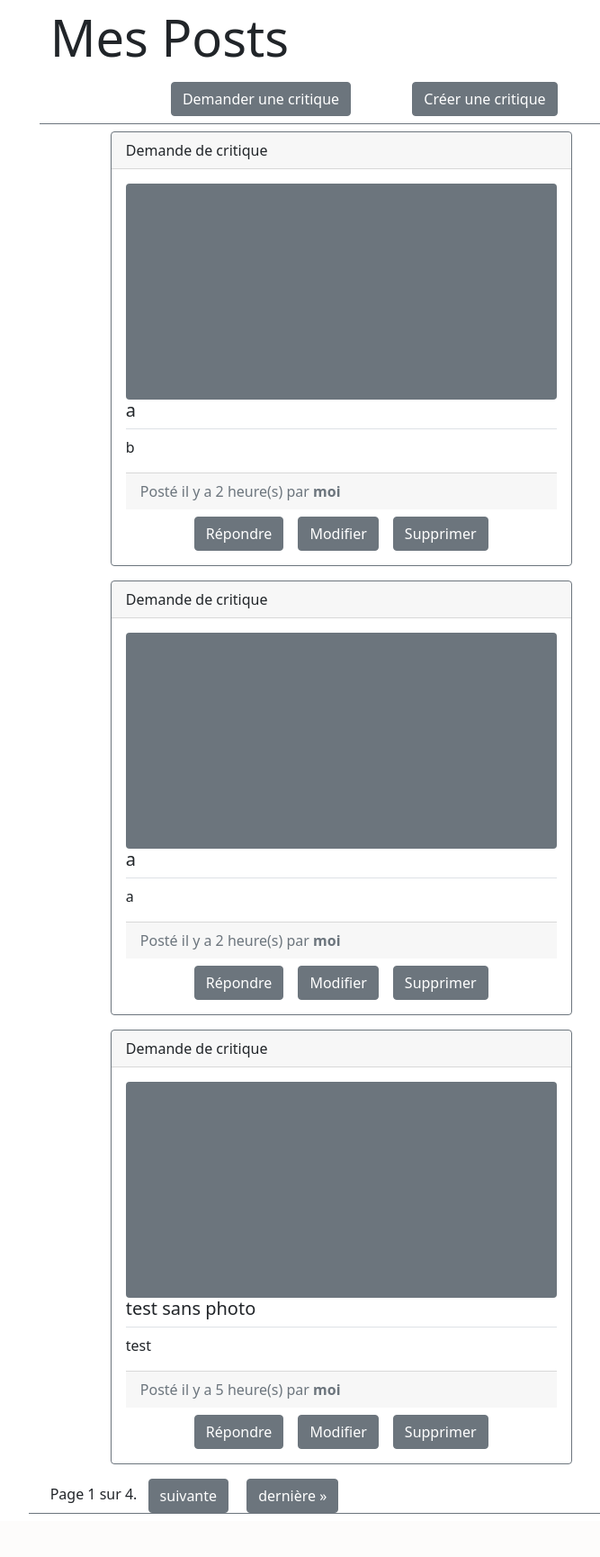
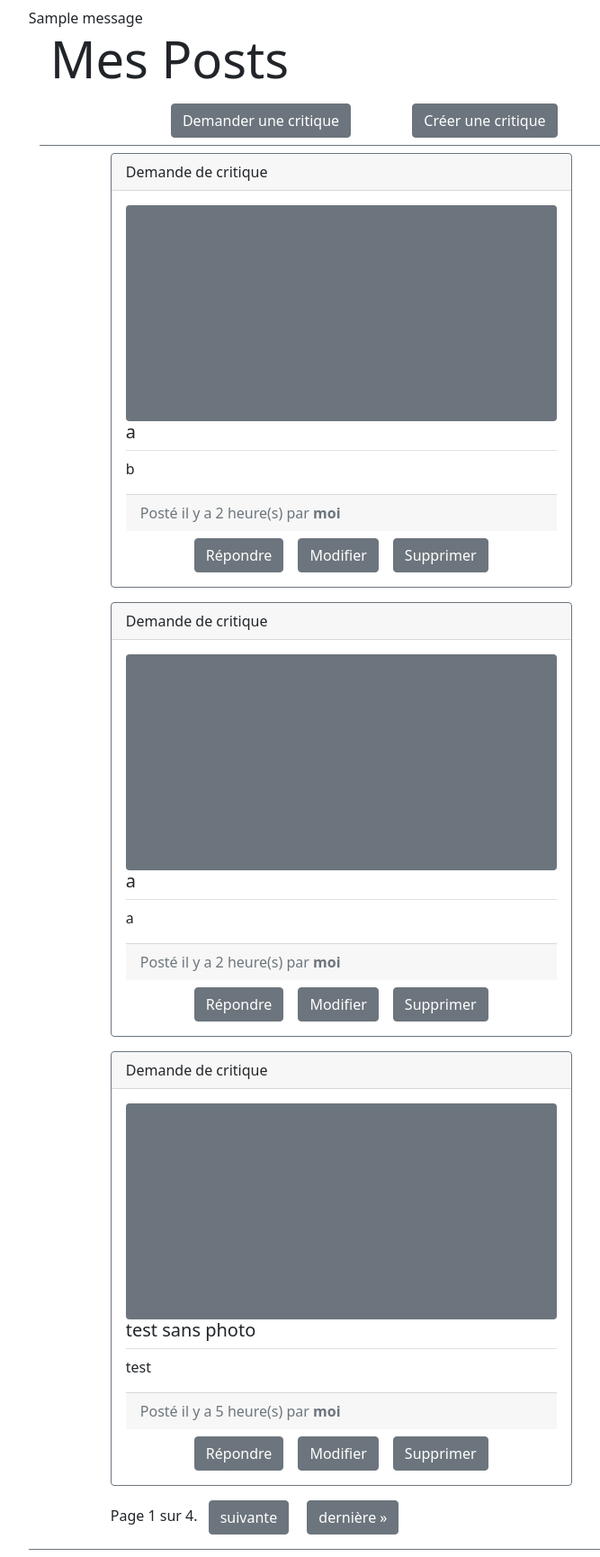
Before and after one commit to Tod92/Projet9, a Django app: page /myposts/ in a window 1280 px wide. Shown: the part 72-1802 px from the top of the page at 90% size, without its empty margins (87-754 px from the left). Before the commit the page ends 1754 px from the top, so only its background shows below. Run offline with Django 4.2, Linux system fonts and the light colour scheme; a user stored in the database is signed in; data comes from the database, SQL or seed files in the repository; both versions use the stored data as it was after the commit; tables that the repository leaves empty hold one stand-in row (values such as "Sample post"); one stand-in notice (Sample message) is shown; some libraries are stand-ins or nearby versions.

Commit message:
FEAT messages

```diff
--- a/litreview/feed/templates/feed/base.html
+++ b/litreview/feed/templates/feed/base.html
@@ -61,6 +61,16 @@
       <div class ="container-fluid">
         <div class="row">
           <div class="col-md-8 offset-md-1">
+            {% if messages %}
+              <div class="messages">
+                {% for message in messages %}
+                  <div {% if message.tags %} class="{{ message.tags }}"{% endif %}>
+                    {{ message }}
+                  </div>
+                {% endfor %}
+              </div>
+            {% endif %}
+
               {% block content %}{% endblock content %}
           </div>
         </div>
--- a/litreview/feed/templates/feed/feed.html
+++ b/litreview/feed/templates/feed/feed.html
@@ -33,8 +33,8 @@
     {% endfor %}
 
 
-    <div class="row">
-      <div class="col">
+    <div class="row mb-3">
+      <div class="col-md-10 offset-md-1">
 
         {% if page_obj.has_previous %}
             <a href="?page=1" class="btn btn-secondary mx-2">« première</a>
--- a/litreview/feed/templates/feed/review_delete.html
+++ b/litreview/feed/templates/feed/review_delete.html
@@ -2,8 +2,8 @@
 
 {% block content %}
 
-  <h1>CONFIRMATION SUPPRESSION de la critique</h1>
-  <b>Etes-vous sur de vouloir supprimer {{ ticket.title }} ? </b>
+  <h1>CONFIRMATION SUPPRESSION CRITIQUE</h1>
+  <b>Etes-vous sur de vouloir supprimer {{ review.headline }} ? </b>
   <form action="" method="post">
     {% csrf_token %}
     <input type="submit" value="Supprimer">
--- a/litreview/feed/templatetags/feed_extras.py
+++ b/litreview/feed/templatetags/feed_extras.py
@@ -36,7 +36,7 @@ def get_posted_at_display(context, time):
     delta = now - time
 
     if delta > DAY_DELTA:
-        result += 'à ' + time.strftime("%H:%M:%S")
+        result += 'le ' + time.strftime("%d/%m") + ' à ' + time.strftime("%H:%M")
     elif delta > HOUR_DELTA:
         result += 'il y a ' + str(int(delta.total_seconds() // 3600)) + ' heure(s)'
     elif delta > MINUTE_DELTA:
--- a/litreview/feed/views.py
+++ b/litreview/feed/views.py
@@ -16,6 +16,10 @@ from itertools import chain
 
 @login_required
 def follow_users(request):
+    """
+    Page "abonnements" pour visualiser/ajouter/supprimer des utilisateurs suivis
+    Géré par objets UserFollows (voir models)
+    """
     form = FollowUsersForm()
     following = UserFollows.objects.filter(
         user=request.user
@@ -38,14 +42,20 @@ def follow_users(request):
                     )
                     instance.save()
                 except:
-                    messages.warning(request, 'Utilisateur non trouvé')
+                    messages.add_message(request,
+                                         messages.WARNING,
+                                         'Utilisateur non trouvé',
+                                         extra_tags="alert alert-warning")
             else:
-                messages.warning(request, 'Vous ne pouvez pas vous suivre vous-même')
+                    messages.add_message(request,
+                                         messages.WARNING,
+                                         'Vous ne pouvez pas vous suivre vous-même',
+                                         extra_tags="alert alert-warning")
     context = {
-        'form': form,
-        'following' : following,
-        'followers' : followers
-        }
+    'form': form,
+    'following' : following,
+    'followers' : followers
+    }
     return render(request,
                   'feed/follow_users.html',
                   context
@@ -55,6 +65,10 @@ def follow_users(request):
 def follow_delete(request, follow_id=None):
     follow = UserFollows.objects.get(id=follow_id)
     if follow.user == request.user:
+        messages.add_message(request,
+                             messages.SUCCESS,
+                             'Vous ne suivez plus ' + str(follow.followed_user),
+                             extra_tags="alert alert-success")
         follow.delete()
     return redirect('follow-users')
 
@@ -93,7 +107,8 @@ def feed(request):
 @login_required
 def my_posts(request):
     """
-    Reprise du template feed.html avec filtres differenciés
+    Reprise du template feed.html avec filtres differenciés et ajout page_title
+    dans le context
     """
     # Construction de la liste à envoyer en context via querrys
     tickets = Ticket.objects.filter(
@@ -148,6 +163,11 @@ def ticket_create(request):
             ticket.user = request.user
             ticket.photo = photo
             ticket.save()
+            messages.add_message(request,
+                                 messages.SUCCESS,
+                                 'Ticket crée avec succès',
+                                 extra_tags="alert alert-success")
+
             return redirect('feed')
     else:
         ticket_form = TicketForm()
@@ -175,8 +195,12 @@ def ticket_update(request, ticket_id):
             photo.user = request.user
             ticket = ticket_form.save(commit=False)
             ticket.user = request.user
+            ticket.update_photo(photo)
+            messages.add_message(request,
+                                 messages.SUCCESS,
+                                 'Ticket mis à jour avec succès',
+                                 extra_tags="alert alert-success")
 
-            ticket.update_photo(photo)
             return redirect('feed')
     else:
         ticket_form = TicketForm(instance=ticket)
@@ -197,6 +221,11 @@ def ticket_delete(request, ticket_id=None):
         return redirect('feed')
     if request.method == 'POST':
         ticket.delete()
+        messages.add_message(request,
+                             messages.SUCCESS,
+                             'Ticket supprimé avec succès',
+                                 extra_tags="alert alert-success")
+
         return redirect('feed')
 
     return render(request,
@@ -217,8 +246,7 @@ def review_detail(request, review_id=None):
 @login_required
 def review_create(request):
     """
-    Page de création d'une critique en réponse au ticket selectionné, création
-    de ticket imposée si ticket_id=None. Titre, note et commentaire.
+    Page de création d'une critique et d'un ticket associé via multi-formulaire
     """
     if request.method == 'POST':
     # créer une instance de notre formulaire et le remplir avec les données POST
@@ -241,6 +269,11 @@ def review_create(request):
             review.user = request.user
             review.ticket = ticket
             review.save()
+            messages.add_message(request,
+                                 messages.SUCCESS,
+                                 'Critique créée avec succès',
+                                 extra_tags="alert alert-success")
+
             return redirect('feed')
     else:
         form = ReviewForm()
@@ -266,6 +299,10 @@ def review_create_from_ticket(request, ticket_id):
             review.user = request.user
             review.ticket = ticket
             review.save()
+            messages.add_message(request,
+                                 messages.SUCCESS,
+                                 'Critique créée avec succès',
+                                 extra_tags="alert alert-success")
             return redirect('feed')
 
     else:
@@ -291,6 +328,10 @@ def review_update(request, review_id):
             review = form.save(commit=False)
             review.user = request.user
             review = form.save()
+            messages.add_message(request,
+                                 messages.SUCCESS,
+                                 'Critique mise à jour avec succès',
+                                 extra_tags="alert alert-success")
             return redirect('feed')
     else:
         form = ReviewForm(instance=review)
@@ -307,6 +348,10 @@ def review_delete(request, review_id=None):
         return redirect('feed')
     if request.method == 'POST':
         review.delete()
+        messages.add_message(request,
+                             messages.SUCCESS,
+                             'Critique supprimée avec succès',
+                             extra_tags="alert alert-success")
         return redirect('feed')
 
     return render(request,
```
Also changed, not shown: litreview/feed/templates/feed/follow_users.html (+1 -7 lines), litreview/db.sqlite3, litreview/media/omer.jpg (added).
